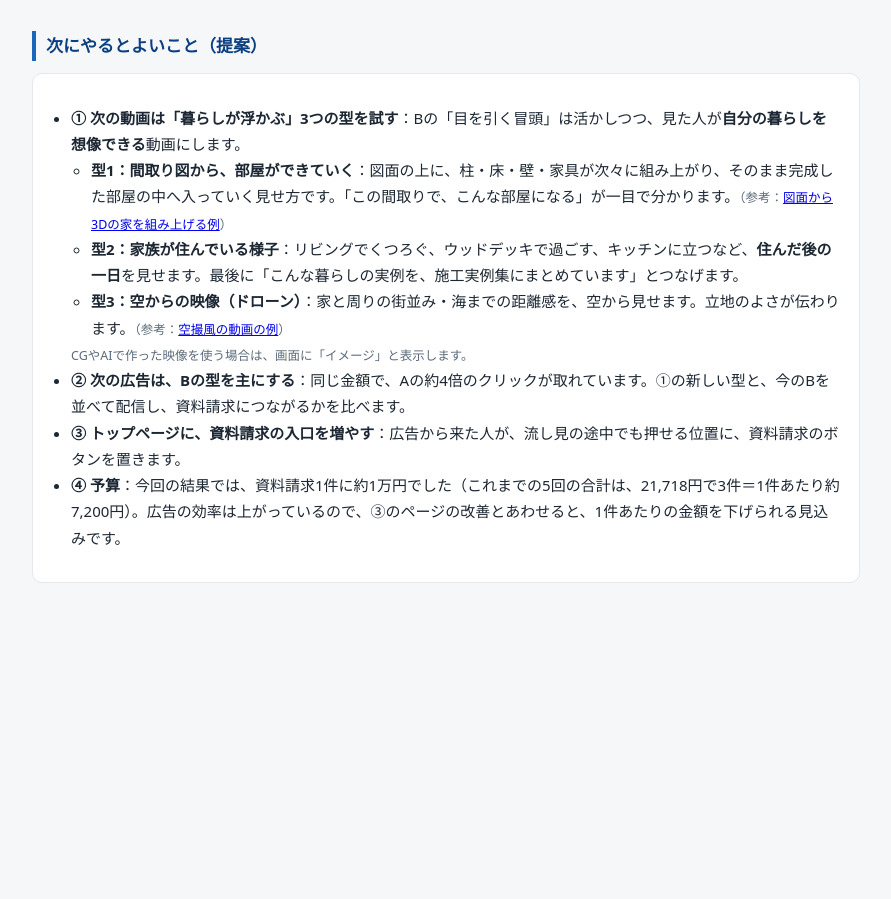
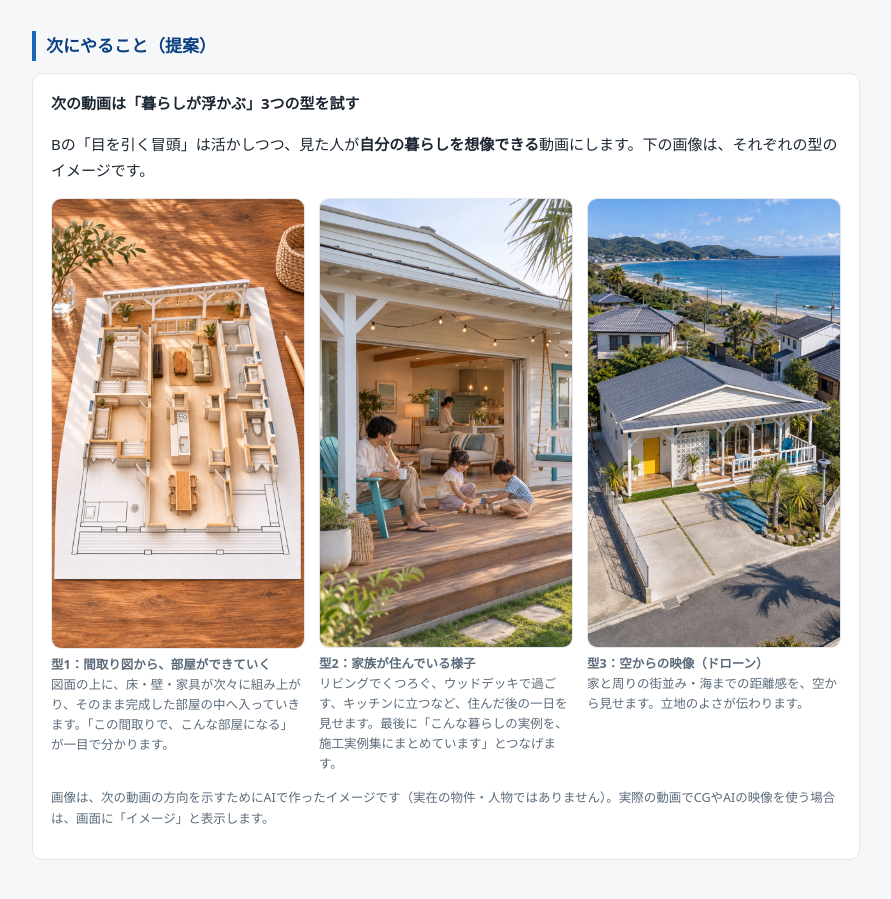
Before and after one commit to hoshizaemonn/fb-home-report, a plain HTML site: page 2611-3renkyu-report/index.html in a window 1280 px wide. Shown: the part 5282-6181 px from the top of the page, without its empty margins (194-1085 px from the left). Before the commit the page ends 5941 px from the top, so only its background shows below. Drawn offline with Linux system fonts and the light colour scheme.

Commit message:
3連休広告結果: 次の提案を3つの型に絞り、イメージ画像を追加

```diff
--- a/2611-3renkyu-report/index.html
+++ b/2611-3renkyu-report/index.html
@@ -219,20 +219,16 @@ ul{padding-left:20px}
 </ul>
 </div>
 
-<h2>次にやるとよいこと（提案）</h2>
+<h2>次にやること（提案）</h2>
 <div class="card">
-<ul>
-<li><b>① 次の動画は「暮らしが浮かぶ」3つの型を試す</b>：Bの「目を引く冒頭」は活かしつつ、見た人が<b>自分の暮らしを想像できる</b>動画にします。
-<ul>
-<li><b>型1：間取り図から、部屋ができていく</b>：図面の上に、柱・床・壁・家具が次々に組み上がり、そのまま完成した部屋の中へ入っていく見せ方です。「この間取りで、こんな部屋になる」が一目で分かります。<span class="note">（参考：<a href="https://x.com/Nyxera0x/status/2125210356238762233">図面から3Dの家を組み上げる例</a>）</span></li>
-<li><b>型2：家族が住んでいる様子</b>：リビングでくつろぐ、ウッドデッキで過ごす、キッチンに立つなど、<b>住んだ後の一日</b>を見せます。最後に「こんな暮らしの実例を、施工実例集にまとめています」とつなげます。</li>
-<li><b>型3：空からの映像（ドローン）</b>：家と周りの街並み・海までの距離感を、空から見せます。立地のよさが伝わります。<span class="note">（参考：<a href="https://x.com/niramayo2096/status/2124629937504272760">空撮風の動画の例</a>）</span></li>
-</ul>
-<span class="note">CGやAIで作った映像を使う場合は、画面に「イメージ」と表示します。</span></li>
-<li><b>② 次の広告は、Bの型を主にする</b>：同じ金額で、Aの約4倍のクリックが取れています。①の新しい型と、今のBを並べて配信し、資料請求につながるかを比べます。</li>
-<li><b>③ トップページに、資料請求の入口を増やす</b>：広告から来た人が、流し見の途中でも押せる位置に、資料請求のボタンを置きます。</li>
-<li><b>④ 予算</b>：今回の結果では、資料請求1件に約1万円でした（これまでの5回の合計は、21,718円で3件＝1件あたり約7,200円）。広告の効率は上がっているので、③のページの改善とあわせると、1件あたりの金額を下げられる見込みです。</li>
-</ul>
+<b>次の動画は「暮らしが浮かぶ」3つの型を試す</b>
+<p>Bの「目を引く冒頭」は活かしつつ、見た人が<b>自分の暮らしを想像できる</b>動画にします。下の画像は、それぞれの型のイメージです。</p>
+<div class="gal">
+<figure><img src="img/type1_plan.jpg" alt="間取り図から部屋ができていくイメージ"><figcaption><b>型1：間取り図から、部屋ができていく</b><br>図面の上に、床・壁・家具が次々に組み上がり、そのまま完成した部屋の中へ入っていきます。「この間取りで、こんな部屋になる」が一目で分かります。</figcaption></figure>
+<figure><img src="img/type2_family.jpg" alt="家族が住んでいる様子のイメージ"><figcaption><b>型2：家族が住んでいる様子</b><br>リビングでくつろぐ、ウッドデッキで過ごす、キッチンに立つなど、住んだ後の一日を見せます。最後に「こんな暮らしの実例を、施工実例集にまとめています」とつなげます。</figcaption></figure>
+<figure><img src="img/type3_drone.jpg" alt="空からの映像のイメージ"><figcaption><b>型3：空からの映像（ドローン）</b><br>家と周りの街並み・海までの距離感を、空から見せます。立地のよさが伝わります。</figcaption></figure>
+</div>
+<p class="note">画像は、次の動画の方向を示すためにAIで作ったイメージです（実在の物件・人物ではありません）。実際の動画でCGやAIの映像を使う場合は、画面に「イメージ」と表示します。</p>
 </div>
 
 </div>
```
Also changed, not shown: 2611-3renkyu-report/img/type1_plan.jpg (added), 2611-3renkyu-report/img/type2_family.jpg (added), 2611-3renkyu-report/img/type3_drone.jpg (added).
